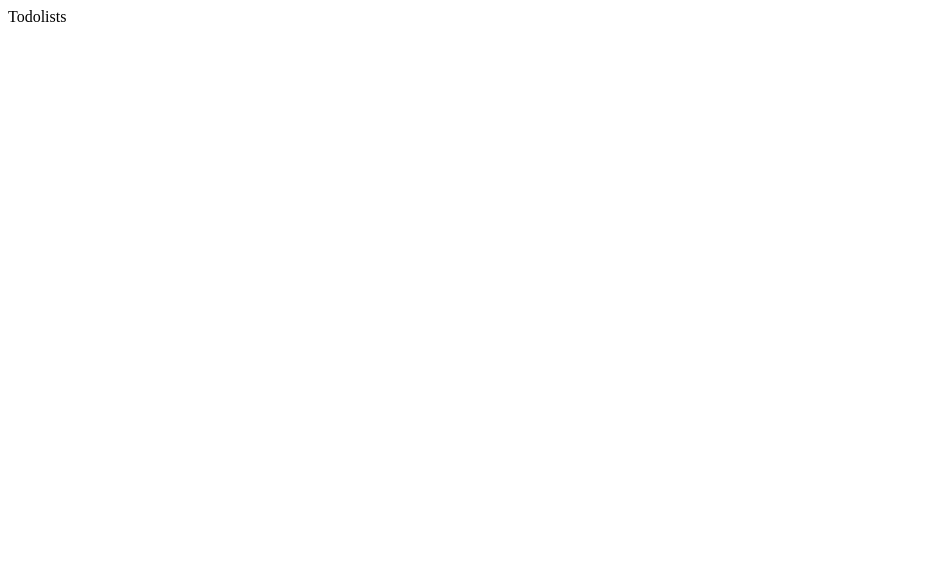
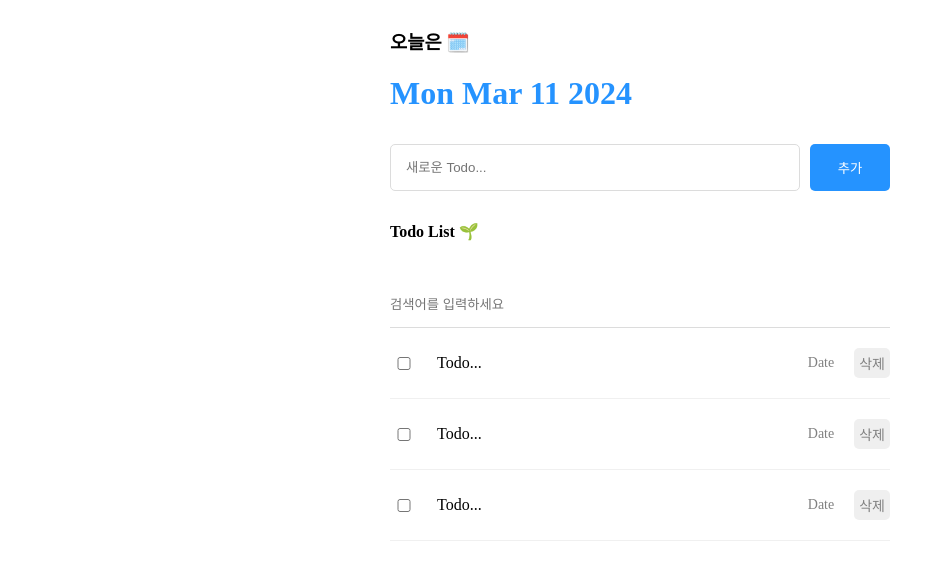
Before and after one commit to JoSungHyeon/React-V-Todolist, a React (Vite) app: page / in a window 1280 px wide. Shown: the top 580 px of the page, without its empty margins (0-945 px from the left). Built offline with nearby package versions, Linux system fonts and the light colour scheme.

Commit message:
todo commit

```diff
--- a/src/App.css
+++ b/src/App.css
@@ -0,0 +1,7 @@
+.App {
+    width: 500px;
+    margin: 0 auto;
+    display: flex;
+    flex-direction: column;
+    gap: 10px;
+}
--- a/src/App.jsx
+++ b/src/App.jsx
@@ -1,10 +1,15 @@
 import './App.css'
+import Header from './components/Header'
+import Editor from './components/Editor'
+import List from './components/List'
 
 function App() {
   return (
-    <>
-    Todolists
-    </>
+    <div className='App'>
+      <Header />
+      <Editor />
+      <List />
+    </div>
   )
 }
 
--- /dev/null
+++ b/src/components/Editor.css
@@ -0,0 +1,20 @@
+.Editor {
+    display: flex;
+    gap: 10px;
+}
+
+.Editor input {
+    flex: 1;
+    padding: 15px;
+    border: 1px solid rgb(220, 220, 220);
+    border-radius: 5px;
+}
+
+.Editor button {
+    cursor: pointer;
+    width: 80px;
+    border: none;
+    background-color: rgb(37, 147, 255);
+    color: white;
+    border-radius: 5px;
+}
--- /dev/null
+++ b/src/components/Editor.jsx
@@ -0,0 +1,12 @@
+import './Editor.css'
+
+const Editor = () => {
+    return (
+        <div className="Editor">
+            <input placeholder="새로운 Todo..." />
+            <button>추가</button>
+        </div>
+    )
+}
+
+export default Editor;
--- /dev/null
+++ b/src/components/Header.css
@@ -0,0 +1,3 @@
+.Header > h1 {
+    color: rgb(37, 147, 255);
+}
--- /dev/null
+++ b/src/components/Header.jsx
@@ -0,0 +1,12 @@
+import './Header.css'
+
+const Header = () => {
+    return (
+        <div className="Header">
+            <h3>오늘은 🗓️</h3>
+            <h1>{new Date().toDateString()}</h1>
+        </div>
+    );
+};
+
+export default Header;
--- /dev/null
+++ b/src/components/List.css
@@ -0,0 +1,23 @@
+.List {
+    display: flex;
+    flex-direction: column;
+    gap: 20px;
+}
+
+.List > input {
+    width: 100%;
+    border: none;
+    border-bottom: 1px solid rgba(220, 220, 220);
+    padding: 15px 0px;
+}
+
+.List > input:focus {
+    outline: none;
+    border-bottom: 1px solid rgb(37, 147, 255);
+}
+
+.List .todos_wrapper {
+    display: flex;
+    flex-direction: column;
+    gap: 20px;
+}
--- /dev/null
+++ b/src/components/List.jsx
@@ -0,0 +1,18 @@
+import './List.css'
+import TodoItem from './TodoItem';
+
+const List = () => {
+    return (
+        <div className="List">
+            <h4>Todo List 🌱</h4>
+            <input placeholder="검색어를 입력하세요" />
+            <div className='todos_wrapper'>
+                <TodoItem />
+                <TodoItem />
+                <TodoItem />
+            </div>
+        </div>
+    )
+}
+
+export default List;
--- /dev/null
+++ b/src/components/TodoItem.css
@@ -0,0 +1,29 @@
+.TodoItem {
+    display: flex;
+    align-items: center;
+    gap: 20px;
+    padding-bottom: 20px;
+    border-bottom: 1px solid rgb(240, 240, 240);
+}
+
+.TodoItem input {
+    width: 20px;
+}
+
+.TodoItem .content {
+    flex: 1;
+}
+
+.TodoItem .date {
+    font-size: 14px;
+    color: gray;
+}
+
+.TodoItem button {
+    cursor: pointer;
+    color: gray;
+    font-size: 14px;
+    border: none;
+    border-radius: 5px;
+    padding: 5px;
+}
--- /dev/null
+++ b/src/components/TodoItem.jsx
@@ -0,0 +1,14 @@
+import './TodoItem.css'
+
+const TodoItem = () => {
+    return (
+        <div className="TodoItem">
+            <input type="checkbox" />
+            <div className='content'>Todo...</div>
+            <div className='date'>Date</div>
+            <button>삭제</button>
+        </div>
+    )
+}
+
+export default TodoItem;
```
Also changed, not shown: 1 other file (tests, documents, lock files or other folders).
